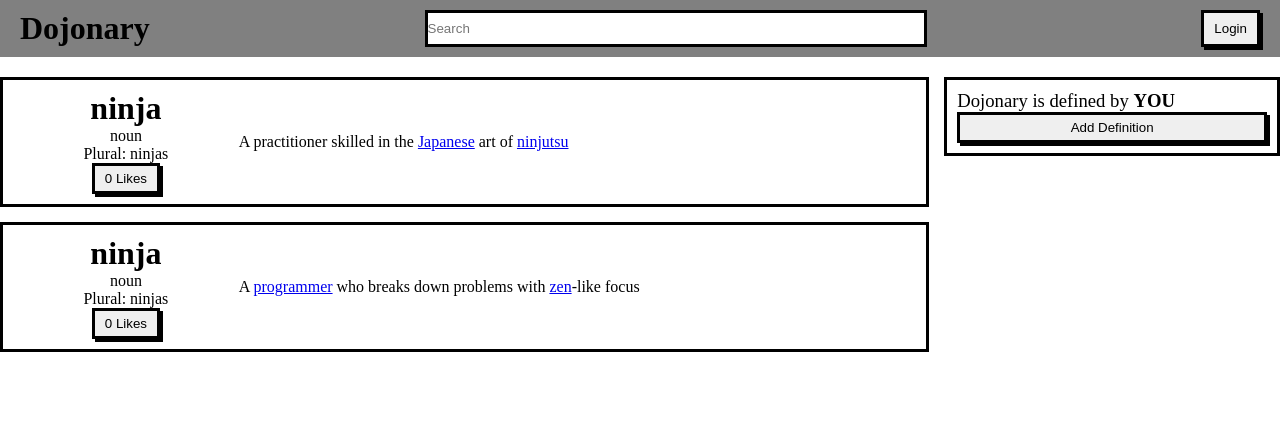
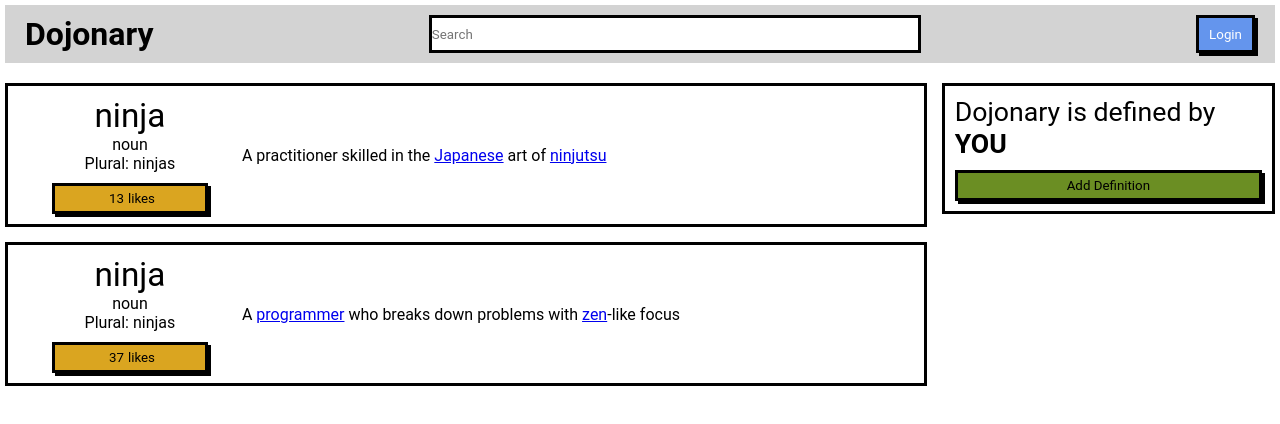
Before and after one commit to whendershot/week3, a plain HTML site: page button_clicker/index.html in a window 1280 px wide. Drawn offline with Linux system fonts and the light colour scheme.

Commit message:
First draft implementation.

```diff
--- a/button_clicker/index.html
+++ b/button_clicker/index.html
@@ -8,20 +8,23 @@
     <link rel="stylesheet" type="text/css" href="./static/css/style.css">
 </head>
 <body>
-    <div class="navbar">
+    <header class="navbar">
         <h1>Dojonary</h1>
         <input type="text" id="searchbar" placeholder="Search">
-        <button class="btn" id="login">Login</button>
-    </div>
+        <button class="btn" id="login" onclick="login(this);">Login</button>
+    </header>
     <main>
         <ul class="dictionary flex_3">
             <li class="definition">
                 <div class="card">
                     <div class="flex_1 card_left">
-                        <h1>ninja</h1>
+                        <p class="definition_word">ninja</p>
                         <p>noun</p>
                         <p>Plural: ninjas</p>
-                        <button class="likes_button btn"><span class="counter">0</span> Likes</button>
+                        <button class="likes_button btn" onclick="addLike(this);">
+                            <span class="counter">13</span>
+                            likes
+                        </button>
                     </div>
                     <div class="flex_3 card_right">
                         <p>A practitioner skilled in the <a href="#">Japanese</a> art of <a href="#">ninjutsu</a></p>
@@ -31,10 +34,13 @@
             <li class="definition">
                 <div class="card">
                     <div class="flex_1 card_left">
-                        <h1>ninja</h1>
+                        <p class="definition_word">ninja</p>
                         <p>noun</p>
                         <p>Plural: ninjas</p>
-                        <button class="likes_button btn"><span class="counter">0</span> Likes</button>
+                        <button class="likes_button btn" onclick="addLike(this);">
+                            <span class="counter">37</span>
+                            likes
+                        </button>
                     </div>
                     <div class="flex_3 card_right">
                         <p>A <a href="#">programmer</a> who breaks down problems with <a href="#">zen</a>-like focus</p>
@@ -44,8 +50,12 @@
         </ul>
         <div class="card flex_1" id="add_definition_card">
             <p>Dojonary is defined by <b>YOU</b></p>
-            <button class="btn" id="add_defintion">Add Definition</button>
+            <button class="btn" id="add_definition" onclick="addDefinition(this);">Add Definition</button>
         </div>
     </main>
+    <footer>
+
+    </footer>
+    <script src="./static/js/dojonary.js"></script>
 </body>
 </html>
--- a/button_clicker/static/css/style.css
+++ b/button_clicker/static/css/style.css
@@ -1,13 +1,19 @@
 * {
     margin: 0px;
     padding: 0px;
+    box-sizing: border-box;
+    font-family: "Roboto", sans-serif;
+}
+
+body {
+    padding: 5px;
 }
 
 .navbar {
     padding: 10px 20px;
     display: flex;
     justify-content: space-between;
-    background-color: grey;
+    background-color: lightgrey;
 }
 
 #searchbar {
@@ -44,7 +50,7 @@ main {
 
 #add_definition_card {
     flex-direction: column;
-    font-size: 14pt;
+    font-size: 20pt;
     align-self: baseline;
 }
 
@@ -70,3 +76,32 @@ div.card_right {
     align-items: center;
     justify-items: center;
 }
+
+#login {
+    color: white;
+    background-color: cornflowerblue;
+}
+
+.likes_button {
+    color: black;
+    background-color: goldenrod;
+    display: flex;
+    width: 70%;
+    justify-content: center;
+    align-items: center;
+    margin-top: 10px;
+}
+
+.counter {
+    margin: 0px 4px;
+}
+
+#add_definition {
+    color: black;
+    background-color: olivedrab;
+    margin-top: 10px;
+}
+
+p.definition_word {
+    font-size: 25pt;
+}
--- a/button_clicker/static/js/dojonary.js
+++ b/button_clicker/static/js/dojonary.js
@@ -0,0 +1,28 @@
+'use strict';
+
+function login (element) {
+    console.log("Loggin in...", element);
+    element.innerText = "Logout";
+    element.setAttribute("onclick", "javascript: logout(this)")
+}
+
+function logout(element) {
+    console.log("Loggin out...", element);
+    element.innerText = "Login"
+    element.setAttribute("onclick", "javascript: login(this)")
+}
+
+function addLike(element) {
+    // console.log("This was clicked...", element);
+    let counter = element.querySelector(".counter");
+    // console.log("Counter maybe?", counter)
+    let num = counter.innerText;
+    num++;
+    counter.innerText = num;
+    let word = element.parentNode.querySelector(".definition_word").innerText;
+    alert(word + " was liked");
+}
+
+function addDefinition(element) {
+    element.style.visibility = "hidden";
+}
```
